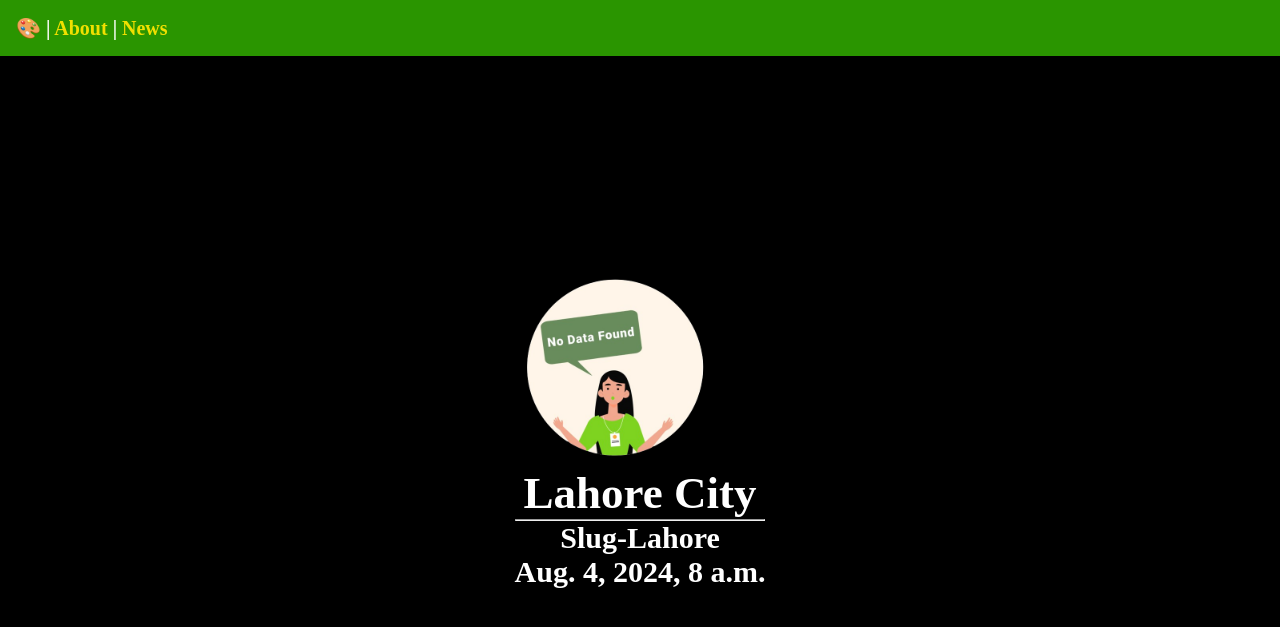
After one commit to NaveedIlyas786/DjangoLearning, a Django app: a page that uses DjangoLearning/Templates/Layout.html in a window 1280 px wide. The commit adds this page. Shown: the top 627 px of the page. Run offline with Django 5.2, Linux system fonts and the light colour scheme; data comes from the database, SQL or seed files in the repository; both versions use the stored data as it was after the commit.

Commit message:
Before User Challange learning done Dev Gray YT Channale

```diff
--- a/DjangoLearning/DjangoLearning/settings.py
+++ b/DjangoLearning/DjangoLearning/settings.py
@@ -122,6 +122,9 @@ STATICFILES_DIRS = [
     os.path.join(BASE_DIR,"staticData")
 ]
 
+MEDIA_URL = "media/"
+MEDIA_ROOT = os.path.join(BASE_DIR,"media")  #these 2 line indicates for uploading the images
+
 # Default primary key field type
 # https://docs.djangoproject.com/en/5.0/ref/settings/#default-auto-field
 
--- a/DjangoLearning/DjangoLearning/urls.py
+++ b/DjangoLearning/DjangoLearning/urls.py
@@ -16,8 +16,9 @@ Including another URLconf
 """
 from django.contrib import admin
 from django.urls import path, include
-
 from . import views
+from django.conf.urls.static import static
+from django.conf import settings
 
 urlpatterns = [
     path('admin/', admin.site.urls),
@@ -25,3 +26,5 @@ urlpatterns = [
     path('about/', views.myAboutPage),
     path('postsApp/', include('postsApp.urls')),
 ]
+
+urlpatterns += static(settings.MEDIA_URL, document_root=settings.MEDIA_ROOT)  # this is doing for uploading the images
--- a/DjangoLearning/Templates/Layout.html
+++ b/DjangoLearning/Templates/Layout.html
@@ -15,13 +15,15 @@
     </title>
 
 
+
 </head>
 <body>
 
     <nav>
-        <a href="/">Home</a> |
+        <a href="/"><span role="img" aria-label="Home">🎨</span></a> |
         <a href="/about">About</a> |
-        <a href="/postsApp">News</a>
+        {% comment %} <a href="/postsApp">News</a> {% endcomment %}
+        <a href="{% url 'postsApp'%}">News</a>
     </nav>
 
     <main>
--- /dev/null
+++ b/DjangoLearning/postsApp/Templates/posts/post_page.html
@@ -0,0 +1,14 @@
+{% extends "Layout.html" %}
+{% block title %}
+{{ post.title }}
+{% endblock %}
+
+{%block content %}
+<section>
+  <img class="banner" src="{{post.banner.url}}" alt="{{post.title}}">
+  <h1>{{ post.title }}</h1>
+  <hr />
+  <p>{{ post.city }}</p>
+  <p>{{ post.date }}</p>
+</section>
+{% endblock %}
--- a/DjangoLearning/postsApp/models.py
+++ b/DjangoLearning/postsApp/models.py
@@ -1,12 +1,11 @@
 from django.db import models
 
-# Create your models here.
-
 class Post(models.Model):
-    title= models.CharField(max_length=75)
-    body= models.TextField()
-    city= models.CharField(max_length=75)
-    date= models.DateTimeField(auto_now_add=True)
-
+    title = models.CharField(max_length=75)
+    body = models.TextField()
+    city = models.CharField(max_length=75)
+    slug = models.SlugField()  # Set a default value for slug
+    date = models.DateTimeField(auto_now_add=True)
+    banner=models.ImageField(default='fallback.png',blank=True)
     def __str__(self):
-        return self.city
+        return self.title
--- a/DjangoLearning/postsApp/urls.py
+++ b/DjangoLearning/postsApp/urls.py
@@ -3,5 +3,6 @@ from django.urls import path
 from . import views
 
 urlpatterns = [
-    path('', views.AppModuleHome),
+    path('', views.AppModuleHome, name="postsApp"),
+    path('<slug:slug>', views.post_page, name="page"),
 ]
--- a/DjangoLearning/postsApp/views.py
+++ b/DjangoLearning/postsApp/views.py
@@ -1,7 +1,12 @@
 from django.shortcuts import render
 from .models import Post
-
+from django.http import HttpResponse
 def AppModuleHome(request):
     posts = Post.objects.all().order_by("date") # we can arrange posts according to date ("date"=> asscending, and  "-date" => descending)
     return render(request, "posts/postModulefileList.html", {'posts': posts})
+
+def post_page(request, slug):
+    post = Post.objects.get(slug=slug)
+    return render(request, "posts/post_page.html", {'post': post})
+
 # Create your views here.
--- a/DjangoLearning/staticData/css/style.css
+++ b/DjangoLearning/staticData/css/style.css
@@ -41,3 +41,8 @@ a{
 a:hover{
     opacity: 0.85;
 }
+.banner{
+    display: block;
+    max-width: 200px;
+width: 100%;
+}
```
Also changed, not shown: DjangoLearning/postsApp/Templates/posts/postModulefileList.html (+7 -3 lines), DjangoLearning/db.sqlite3, DjangoLearning/media/PreConst.jpeg (added), DjangoLearning/media/deskimg.png (added), DjangoLearning/media/fallback.png (added), DjangoLearning/postsApp/migrations/0002_post_slug.py (added), DjangoLearning/postsApp/migrations/0003_post_banner_alter_post_slug.py (added).
